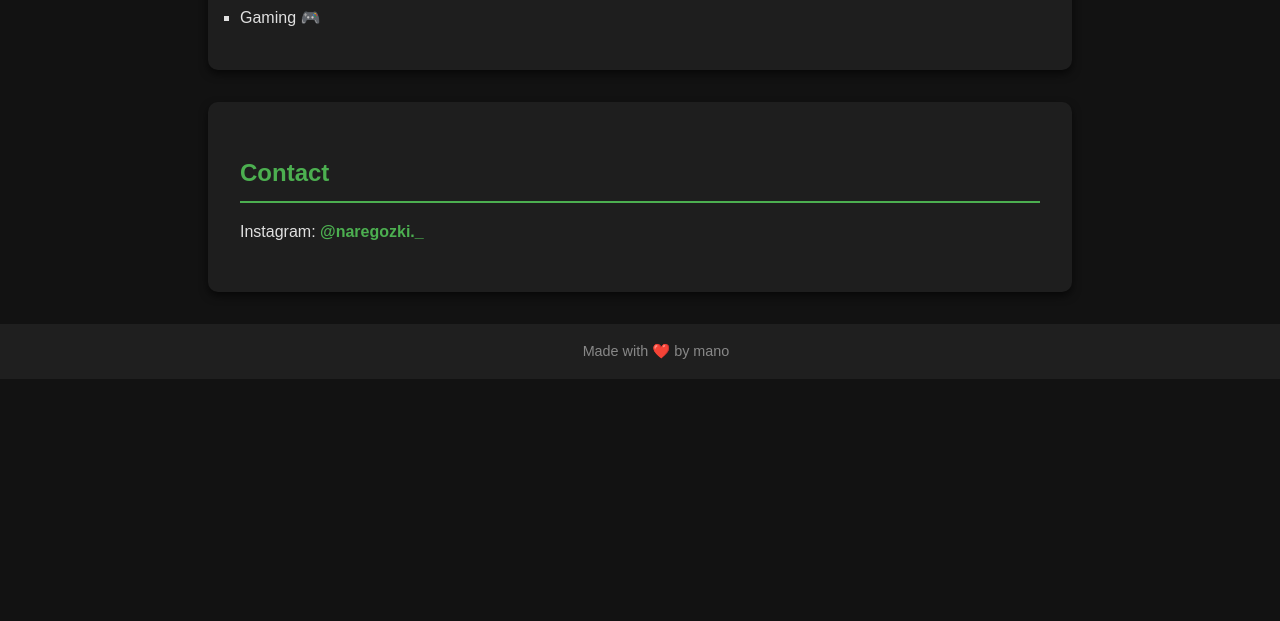
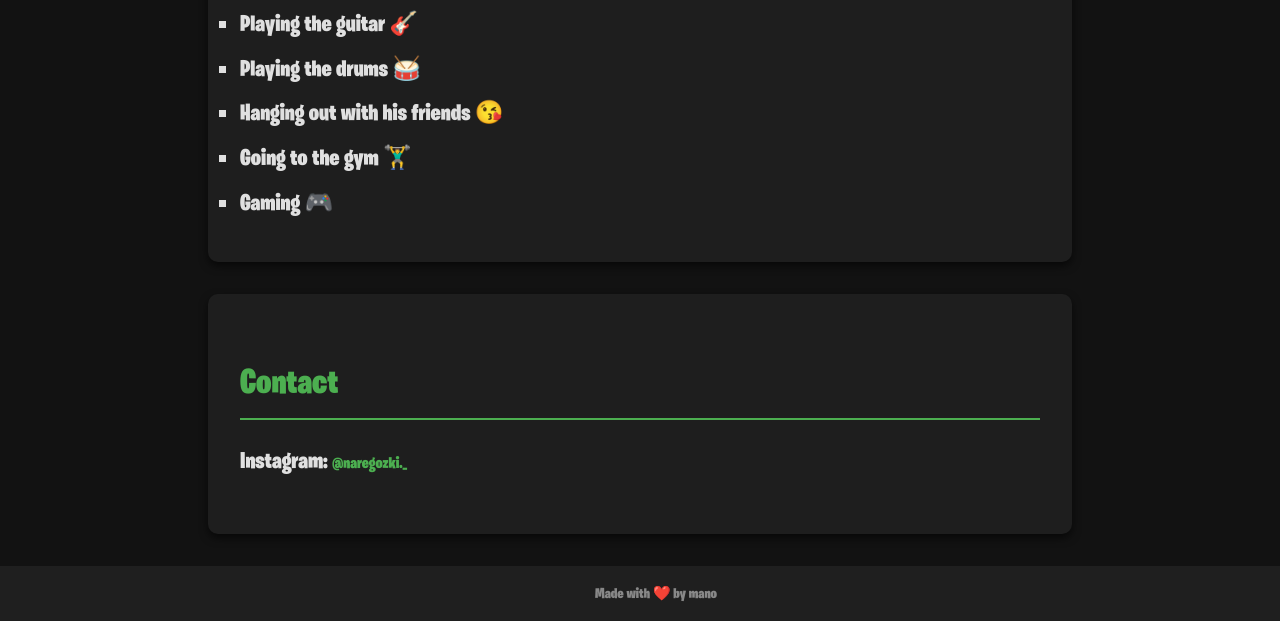
Before and after one commit to infofbnr/naregtekelian, a plain HTML site: page index.html in a window 1280 px wide. Shown: the part 711-1332 px from the top of the page. Before the commit the page ends 1090 px from the top, so only its background shows below. Drawn offline with Linux system fonts and the light colour scheme.

Commit message:
fortnite font

```diff
--- a/style.css
+++ b/style.css
@@ -1,11 +1,23 @@
 /* General Styles */
+@font-face {
+  font-family: 'Burbank Big Condensed Black';
+  src: url('/fonts/fortnite.woff2') format('woff2'),
+       url('fonts/fortnite.woff') format('woff');
+  font-weight: normal;
+  font-style: normal;
+
+}
+
 body {
-  font-family: 'Arial', sans-serif;
+  font-family: 'Burbank Big Condensed Black', Impact, sans-serif;
   margin: 0;
   padding: 0;
   background-color: #121212; /* Dark background */
   color: #e0e0e0; /* Light text */
   line-height: 1.6;
+  -webkit-font-smoothing: antialiased;
+  -moz-osx-font-smoothing: grayscale;
+  font-size:23px
 }
 
 /* Header */
```
Also changed, not shown: fonts/fortnite.woff (added), fonts/fortnite.woff2 (added).
